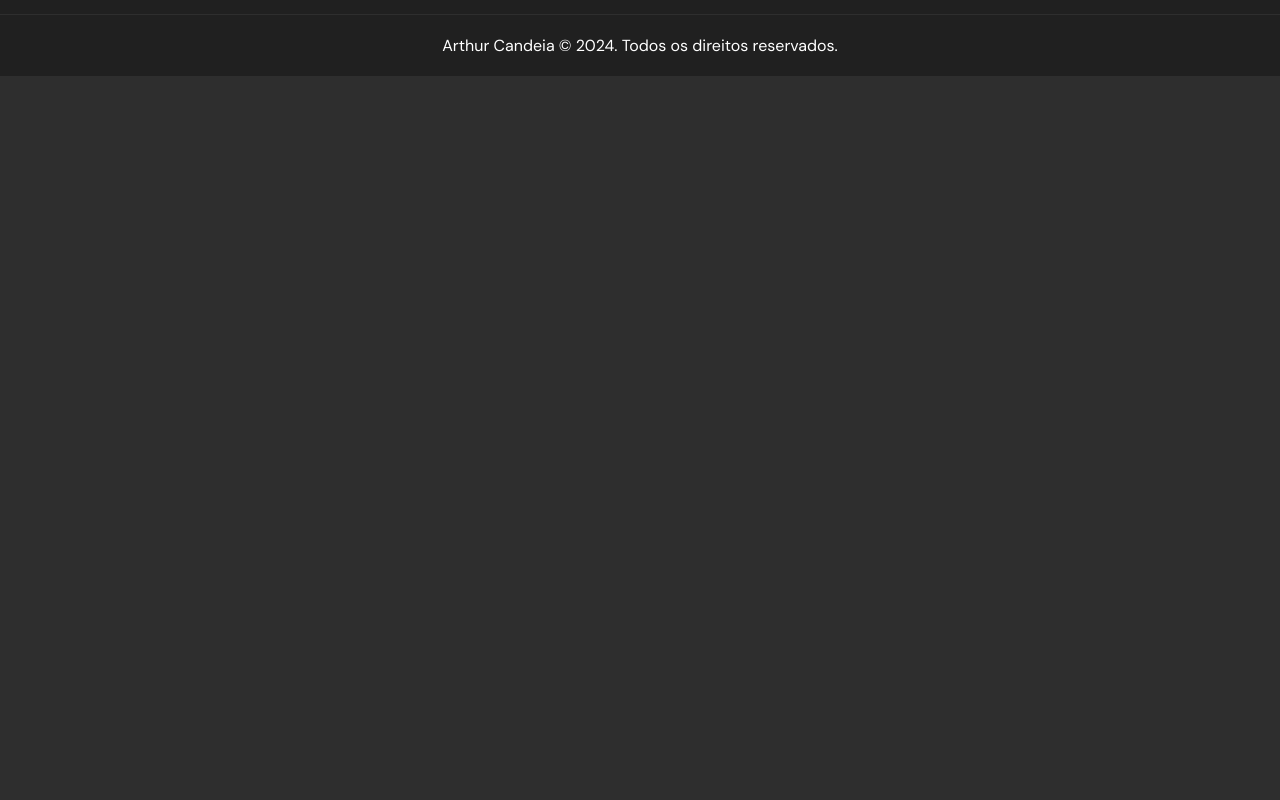
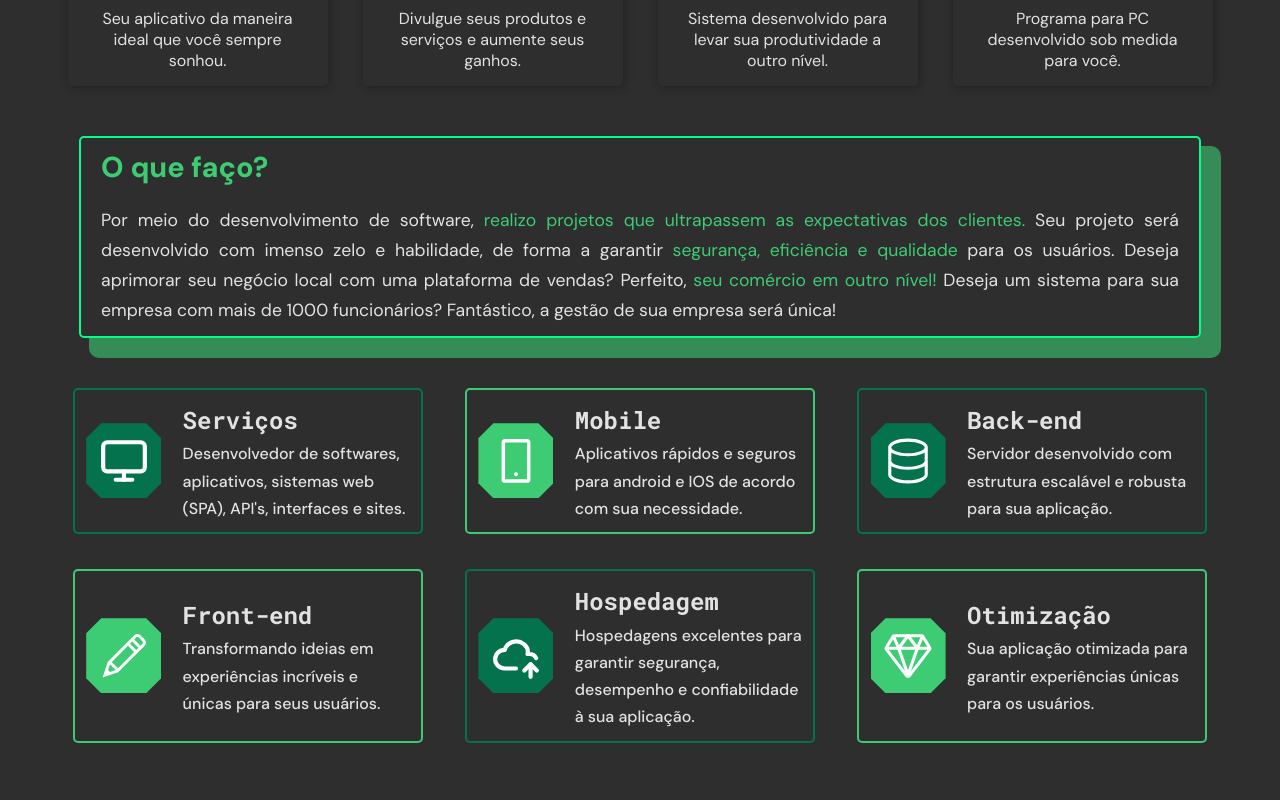
Before and after one commit to Arthur-Candeia/portfolio, a Next.js app: page /servicos in a window 1280 px wide. Shown: the part 440-1240 px from the top of the page. Before the commit the page ends 800 px from the top, so only its background shows below. Built offline with nearby package versions, Linux system fonts and the light colour scheme; a web font is replaced by a local one.

Commit message:
FEAT: Inicio pagina servicos.

```diff
--- a/src/app/layout.tsx
+++ b/src/app/layout.tsx
@@ -1,11 +1,12 @@
 import type { Metadata } from "next";
-import { DM_Sans, Frank_Ruhl_Libre } from "next/font/google";
+import { DM_Sans, Frank_Ruhl_Libre, Roboto_Mono } from "next/font/google";
 import { Header } from "@/components/common/Header";
 import { Footer } from "@/components/common/Footer";
 import '@/styles/common/style.scss'
 
 const font = DM_Sans({weight: ['200', '400', '500', '600', '800'], subsets: ['latin'], variable: '--font-dm'})
 const font2 = Frank_Ruhl_Libre({weight: ['400', '500', '600', '700'], subsets: ['latin'], variable: '--font-frank'})
+const font3 = Roboto_Mono({weight: ['700'], subsets: ['latin'], variable: '--font-roboto'})
 
 export const metadata: Metadata = {
   title: "Arthur Candeia",
@@ -22,7 +23,7 @@ export default function RootLayout({
       <head>
       <link rel="stylesheet" href="https://unpkg.com/aos@next/dist/aos.css" />
       </head>
-      <body className={`${font.variable} ${font2.variable}`}>
+      <body className={`${font.variable} ${font2.variable} ${font3.variable}`}>
         <Header />
         {children}
         <Footer />
--- a/src/app/servicos/page.tsx
+++ b/src/app/servicos/page.tsx
@@ -1,14 +1,23 @@
+import { Budget } from "@/components/common/Budget"
+import { Services } from "@/components/common/Services"
+import { Grid } from "@/components/servicos/Grid"
+import styles from "@/styles/servicos.module.scss"
+
 export default function Page() {
   return (
-    <main>
-      <section>
-        <div>
+    <main className={styles.servicos}>
+      <Services />
+      <section className={styles.infoContainer}>
+        <div className={styles.info}>
+          <p className={styles.infoTitle}>O que faço?</p>
+          <p>
+            Por meio do desenvolvimento de software, <span>realizo projetos que ultrapassem as expectativas dos clientes.</span> Seu projeto será desenvolvido com imenso zelo e habilidade, de forma a garantir <span>segurança, eficiência e qualidade</span> para os usuários. Deseja aprimorar seu negócio local com uma plataforma de vendas? Perfeito, <span>seu comércio em outro nível!</span> Deseja um sistema para sua empresa com mais de 1000 funcionários? Fantástico, a gestão de sua empresa será única!
+          </p>
+        </div>
 
-        </div>
-        <div>
-
-        </div>
       </section>
+      <Grid />
+      <Budget />
     </main>
   )
 }
--- /dev/null
+++ b/src/components/servicos/Grid.tsx
@@ -0,0 +1,38 @@
+import { FiMonitor } from "react-icons/fi";
+import { AiOutlineMobile } from "react-icons/ai";
+import { GoDatabase } from "react-icons/go";
+import { TfiPencil } from "react-icons/tfi";
+import { TbCloudUp } from "react-icons/tb";
+import { IoDiamondOutline } from "react-icons/io5";
+import styles from "@/styles/components/servicos/grid.module.scss"
+
+export function Grid() {
+  return (
+    <ul className={styles.presentationContent}>
+      <li>
+        <div><FiMonitor /></div>
+        <p><span>Serviços</span> <br />Desenvolvedor de softwares, aplicativos, sistemas web (SPA), API's, interfaces e sites.</p>
+      </li>
+      <li>
+        <div><AiOutlineMobile /></div>
+        <p><span>Mobile</span> <br />Aplicativos rápidos e seguros para android e IOS de acordo com sua necessidade.</p>
+      </li>
+      <li>
+        <div><GoDatabase /></div>
+        <p><span>Back-end</span> <br />Servidor desenvolvido com estrutura escalável e robusta para sua aplicação.</p>
+      </li>
+      <li>
+        <div><TfiPencil /></div>
+        <p><span>Front-end</span> <br />Transformando ideias em experiências incríveis e únicas para seus usuários.</p>
+      </li>
+      <li>
+        <div><TbCloudUp /></div>
+        <p><span>Hospedagem</span> <br />Hospedagens excelentes para garantir segurança, desempenho e confiabilidade à sua aplicação.</p>
+      </li>
+      <li>
+        <div><IoDiamondOutline /></div>
+        <p><span>Otimização</span> <br />Sua aplicação otimizada para garantir experiências únicas para os usuários. </p>
+      </li>
+    </ul>
+  )
+}
--- a/src/styles/common/colors.scss
+++ b/src/styles/common/colors.scss
@@ -7,4 +7,5 @@ $light-gray: #e2e2e2;
 $white: #fff;
 $font1: var(--font-dm);
 $font2: var(--font-frank);
+$font3: var(--font-roboto);
 $max-width: 1800px;
--- /dev/null
+++ b/src/styles/components/servicos/grid.module.scss
@@ -0,0 +1,67 @@
+@import '@/styles/common/colors.scss';
+
+.presentationContent {
+  display: flex;
+  flex-wrap: wrap;
+  justify-content: space-between;
+  gap: 20px;
+  width: 98%;
+  color: white;
+  padding: 0px 60px;
+
+  li {
+    display: flex;
+    align-items: center;
+    gap: 20px;
+    width: 100%;
+    max-width: 350px;
+    min-width: 250px;
+    min-height: 100px;
+    margin-bottom: 15px;
+    padding: 10px;
+    font-size: 1em;
+    text-align: left;
+    list-style: none;
+    border: 2px solid $color3;
+    border-radius: 5px;
+
+    &:nth-child(even) {
+      border: 2px solid $color2;
+
+      div {
+        background-color: $color2;
+      }
+    }
+  }
+
+  div {
+    display: grid;
+    place-content: center;
+    width: 75px;
+    height: 75px;
+    margin: 0 auto;
+    background-color: $color3;
+    clip-path: polygon(20% 0, 80% 0, 100% 20%, 100% 80%, 80% 100%, 20% 100%, 0 80%, 0 20%);
+
+    svg {
+      width: 50px;
+      height: 50px;
+      color: white;
+    }
+  }
+
+  p {
+    margin-bottom: 0px;
+    font-weight: 500;
+    line-height: 1.7;
+    color: $light-gray;
+
+    span {
+      font-weight: bold;
+      font-size: 1.5rem;
+      font-family: $font3, cursive;
+    }
+    width: 70%;
+  }
+
+}
--- /dev/null
+++ b/src/styles/servicos.module.scss
@@ -0,0 +1,52 @@
+@import '@/styles/common/colors.scss';
+
+.servicos {
+  display: flex;
+  flex-direction: column;
+  align-items: center;
+  gap: 50px;
+  width: 100%;
+  padding: 3% 0px;
+  min-height: 100%;
+  background-color: #2e2e2e;
+}
+
+.infoContainer {
+  display: flex;
+  justify-content: center;
+  width: 100%;
+  max-width: $max-width;
+  padding: 0px 60px;
+
+  .info {
+    width: calc(98% - 15px);
+    padding: 10px 20px;
+    user-select: none;
+    border: 2px solid $color1;
+    border-radius: 5px;
+    box-shadow: 15px 15px 0px 5px #3DCC7499;
+
+    &:hover {
+      transform: scale(1.03) !important;
+    }
+
+    .infoTitle {
+      margin-bottom: 20px;
+      font: normal bold 1.8rem $font1;
+      color: $color2;
+    }
+
+    p {
+      font: normal normal 1.1rem $font1;
+      line-height: 1.7;
+      text-align: justify;
+      word-wrap: break-word;
+      color: $light-gray;
+    }
+
+    span {
+      color: $color2;
+    }
+  }
+
+}
```
